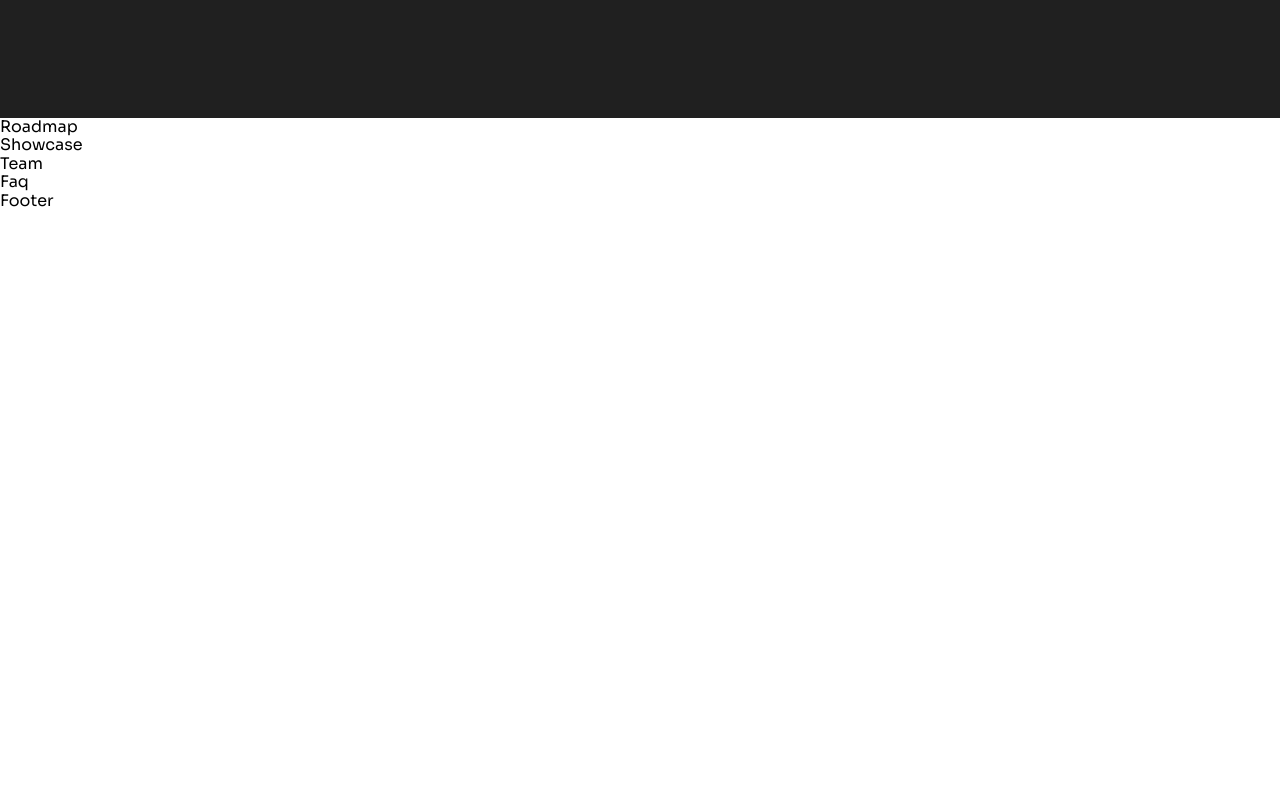
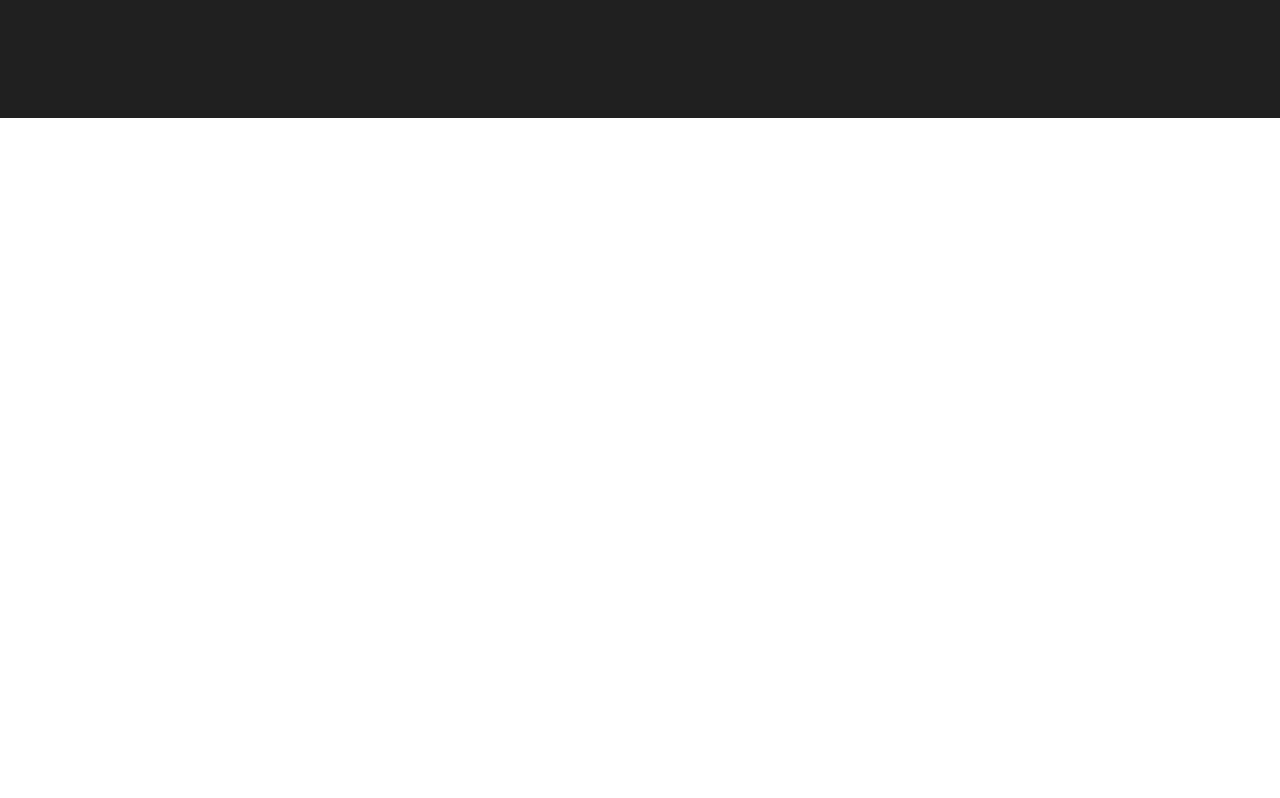
Before and after one commit to Nadim-Nahle/FinalProject3, a React (Create React App) app in the folder frontend-react/: page / in a window 1280 px wide. Shown: the part 1482-2280 px from the top of the page. Before the commit the page ends 1693 px from the top, so only its background shows below. Built offline with nearby package versions, Linux system fonts and the light colour scheme; a web font is replaced by a local one.

Commit message:
Frontend-React Create Rodmap Section

```diff
--- a/frontend-react/src/components/sections/Roadmap.jsx
+++ b/frontend-react/src/components/sections/Roadmap.jsx
@@ -1,7 +1,16 @@
 import React from "react";
+import styled from "styled-components";
+
+const Section = styled.section`
+min-height: 100vh;
+width: 100vw;
+background-color: ${(props) => props.theme.body}
+position: relative;
+
+`;
 
 const Roadmap = () => {
-  return <div>Roadmap</div>;
+  return <Section></Section>;
 };
 
 export default Roadmap;
```
Also changed, not shown: frontend-react/src/components/Carousel.jsx (renamed from frontend-react/src/components/Carousel.js).
